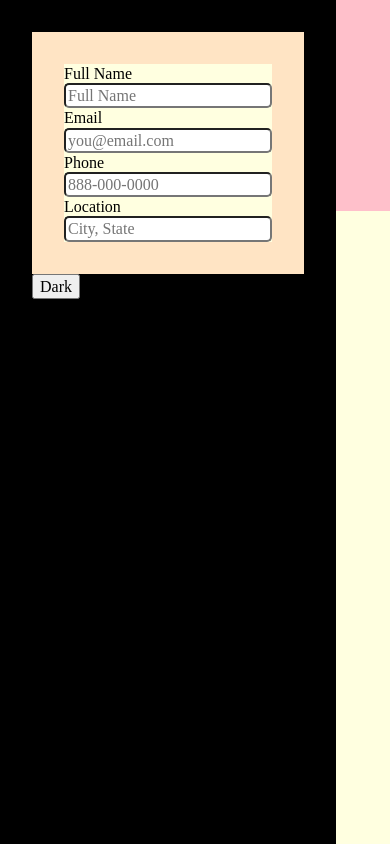
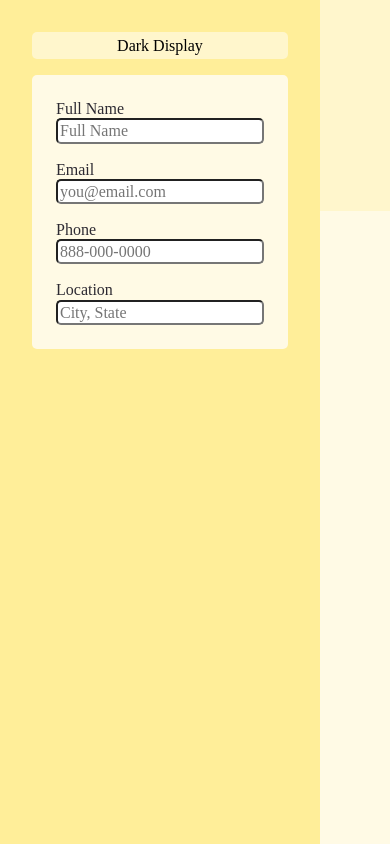
Before and after one commit to saykate/Odin-CV-app, a React (Vite) app: page / in a window 390 px wide. Built offline with nearby package versions, Linux system fonts and the light colour scheme.

Commit message:
Theme context updated and added to all components

```diff
--- a/src/components/Button.tsx
+++ b/src/components/Button.tsx
@@ -1,11 +1,25 @@
+import styled from 'styled-components';
+import { useContext } from 'react';
+import { ThemeContext } from '../context/Theme';
+
 interface ButtonProps {
-    onClick: () => {};
+    onClick: () => void;
     className?: string;
     title: string;
 }
 
 export default function Button({ onClick, className, title }: ButtonProps) {
+    const theme = useContext(ThemeContext)
     return (
-        <button onClick={onClick} className={className}>{title}</button>
+        <ButtonContainer onClick={onClick} className={className} color={theme.flavor.primaryMedium}>
+            {title}
+        </ButtonContainer>
     )
 }
+
+const ButtonContainer = styled.button `
+    padding: .25rem 1rem;
+    border-radius: 5px;
+    border: none;
+    background-color: ${props => props.color};
+`
--- a/src/components/Content.tsx
+++ b/src/components/Content.tsx
@@ -1,14 +1,17 @@
 import styled from 'styled-components';
+import { useContext } from 'react';
+import { ThemeContext } from '../context/Theme'
 
 export default function Content() {
+    const theme = useContext(ThemeContext)
     return (
-        <ContentContainer>
+        <ContentContainer color={theme.flavor.primaryLight}>
 
         </ContentContainer>
     )
 }
 
 const ContentContainer = styled.div`
-    background-color: lightyellow;
+    background-color: ${props => props.color};
     grid-area: body;
 `;
--- a/src/components/Form.tsx
+++ b/src/components/Form.tsx
@@ -1,5 +1,6 @@
 import styled from 'styled-components';
-import { ReactNode, FC } from 'react';
+import { ReactNode, FC, useContext } from 'react';
+import { ThemeContext } from '../context/Theme';
 
 type Props = {
     children: ReactNode;
@@ -7,8 +8,9 @@ type Props = {
 }
 
 const Form: FC<Props> = ({ children, className }) => {
+    const theme = useContext(ThemeContext)
     return (
-        <FormContainer className={className}>
+        <FormContainer className={className} color={theme.flavor.primaryLight}>
           {children}
         </FormContainer>
     )
@@ -19,6 +21,8 @@ export default Form
 const FormContainer = styled.form`
     display: flex;
     flex-direction: column;
-    background-color: bisque;
-    padding: 2rem;
+    gap: 1rem;
+    background-color: ${props => props.color};
+    padding: 1.5rem;
+    border-radius: 5px;
 `;
--- a/src/components/Input.tsx
+++ b/src/components/Input.tsx
@@ -21,7 +21,6 @@ export default Input
 const InputContainer = styled.div`
     display: flex;
     flex-direction: column;
-    background-color: lightyellow;
     input {
         border-radius: 5px;
     }
--- a/src/components/MainBody.tsx
+++ b/src/components/MainBody.tsx
@@ -1,19 +1,22 @@
 import styled from "styled-components";
-import { ReactNode, FC } from "react";
+import { ReactNode, FC, useContext } from "react";
+import { ThemeContext } from '../context/Theme';
 
 type Props = {
   children: ReactNode;
 };
 
 const MainBody: FC<Props> = ({ children }) => {
+  const theme = useContext(ThemeContext)
   return (
-    <MainBodyContainer>
+    <MainBodyContainer className="mainBody" color={theme.flavor.accent}>
       {children}
     </MainBodyContainer>
     );
 };
 
 const MainBodyContainer = styled.div`
+  color: ${props => props.color};
   height: 100vh;
   display: grid;
   grid-template-columns: 2fr 4fr;
@@ -21,6 +24,16 @@ const MainBodyContainer = styled.div`
   grid-template-areas:
     "sidebar nav"
     "sidebar body";
+
+  // @media (max-width: 750px){
+  //     grid-template-columns: 1fr;
+  //     grid-template-rows: 1fr 1fr 1fr;
+  //     grid-template-areas:
+  //     "sidebar"
+  //     "nav"
+  //     "body"
+  //     ;
+  //   }
 `;
 
 export default MainBody;
--- a/src/components/Nav.tsx
+++ b/src/components/Nav.tsx
@@ -1,14 +1,17 @@
 import styled from 'styled-components';
+import { useContext } from 'react';
+import { ThemeContext } from '../context/Theme';
 
 export default function Nav() {
+    const theme = useContext(ThemeContext)
     return (
-        <NavContainer>
+        <NavContainer color={theme.flavor.primaryMedium}>
 
         </NavContainer>
     )
 }
 
 const NavContainer = styled.div`
-    background-color: pink;
+    background-color: ${props => props.color};
     grid-area: nav;
 `;
--- a/src/components/Sidebar.tsx
+++ b/src/components/Sidebar.tsx
@@ -7,16 +7,16 @@ import { ThemeContext } from '../context/Theme';
 
 const Sidebar = () => {
     const theme = useContext(ThemeContext)
-    console.log(theme)
+    console.log(theme.theme)
     return (
-        <SidebarContainer color={theme.flavor.primary}>
+        <SidebarContainer color={theme.flavor.primaryDark}>
+            <Button className="toggleButt" title={theme.theme === 'light' ? 'Dark Display' : 'Light Display'} onClick={theme.toggleTheme} />
             <Form className='personalDetails'>
                 <Input type="text" name="Full Name" placeholder="Full Name" />
                 <Input type="email" name="Email" placeholder="you@email.com"/>
                 <Input type="tel" name="Phone" placeholder="888-000-0000"/>
                 <Input type="text" name="Location" placeholder="City, State"/>
             </Form>
-            <Button className="toggleButt" title="Dark" onClick={theme.toggleTheme} />
         </SidebarContainer>
     )
 }
@@ -24,6 +24,9 @@ const Sidebar = () => {
 export default Sidebar
 
 const SidebarContainer = styled.div`
+    display: flex;
+    flex-direction: column;
+    gap: 1rem;
     background-color: ${props => props.color};
     grid-area: sidebar;
     padding: 2rem;
--- a/src/context/Theme.tsx
+++ b/src/context/Theme.tsx
@@ -1,39 +1,41 @@
 import { createContext, useState, FC, ReactNode } from "react";
 
 type Colors = {
-  primary: string;
-  secondary: string;
+  primaryLight: string,
+  primaryMedium: string,
+  primaryDark: string,
+  accent: string,
 }
 
 type ColorTheme = {
   light: Colors;
   dark: Colors;
-  kinda: Colors;
 }
 
 const colors: ColorTheme = {
   light: {
-    primary: "black",
-    secondary: "teal",
+    primaryLight: "#fffae5",
+    primaryMedium: "#fff6cc",
+    primaryDark: "#ffee99",
+    accent: "#2d2a32",
   },
 
   dark: {
-    primary: "white",
-    secondary: "#ff4433",
+    primaryLight: "#468faf",
+    primaryMedium: "#2a6f97",
+    primaryDark: "#01497c",
+    accent: "#f8edeb",
   },
 
-  kinda: {
-    primary: "yellow",
-    secondary: "limegreen"
-  }
 }
 
 type ThemeContextType = {
   toggleTheme: () => void;
   flavor: Colors;
+  theme: keyof typeof colors;
 }
 
-export const ThemeContext = createContext<ThemeContextType>({ toggleTheme: () => {}, flavor: {primary: "", secondary: ""} })
+export const ThemeContext = createContext<ThemeContextType>({ toggleTheme: () => {}, flavor: {primaryLight: "", primaryMedium: "", primaryDark: "", accent: "",} })
 
 const ThemeWrapper: FC<{ children: ReactNode }> = ({ children }) => {
     const [theme, setTheme] = useState('light' as keyof typeof colors)
@@ -43,7 +45,7 @@ const ThemeWrapper: FC<{ children: ReactNode }> = ({ children }) => {
     const flavor = colors[theme]
 
     return (
-        <ThemeContext.Provider value={{toggleTheme, flavor}}>
+        <ThemeContext.Provider value={{toggleTheme, flavor, theme}}>
           { children }
         </ThemeContext.Provider>
 
--- a/src/styles/index.css
+++ b/src/styles/index.css
@@ -38,6 +38,12 @@ h1, h2, h3 {
   isolation: isolate;
 }
 
-:root {
- color: redorange;
+@media (max-width: 750px){
+    .mainBody {
+      grid-template-areas:
+      "sidebar"
+      "nav"
+      "content"
+      ;
+    }
 }
```
